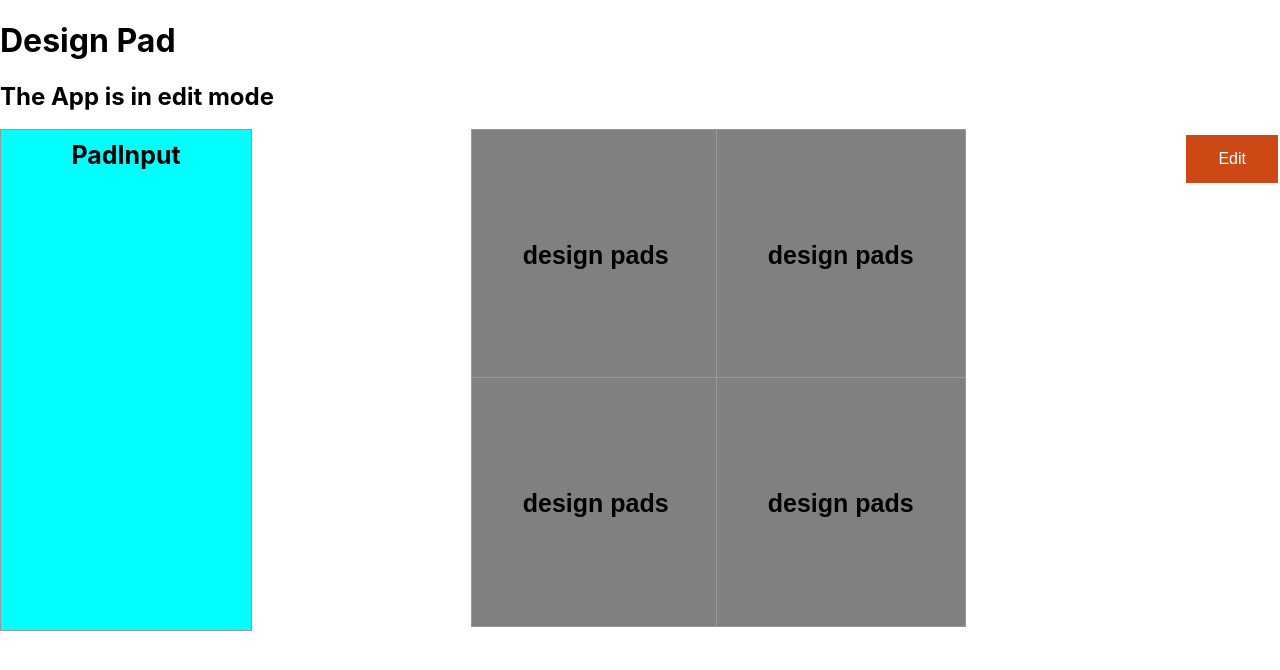
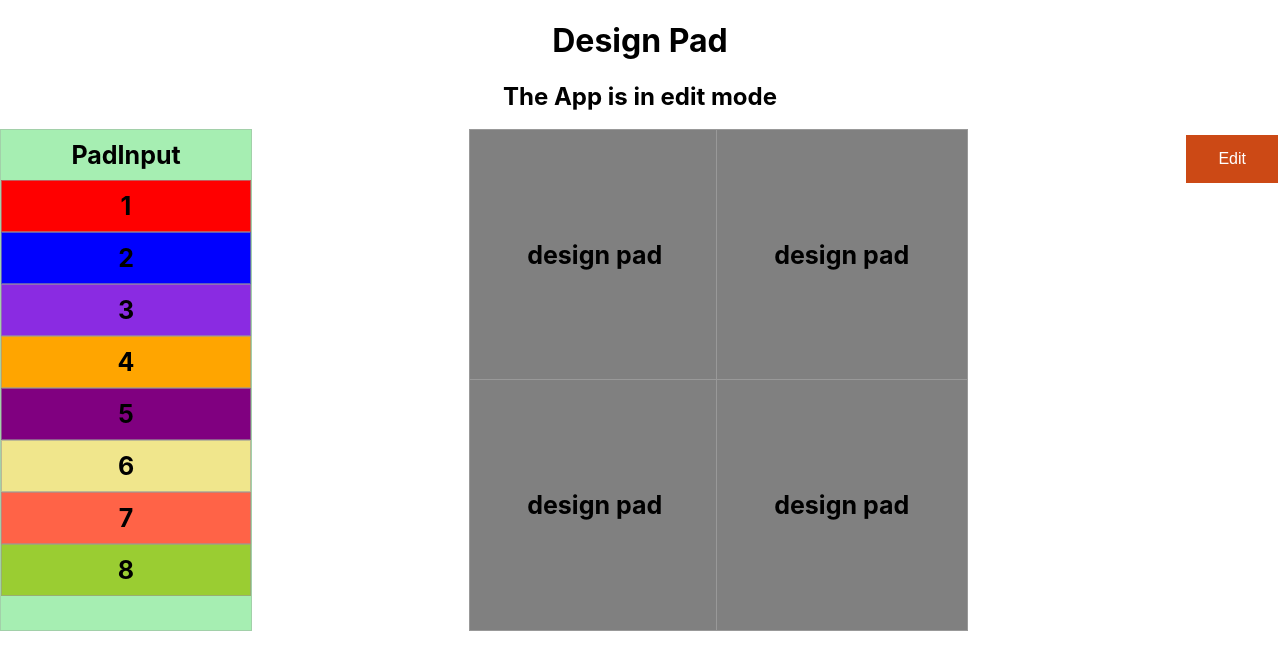
Before and after one commit to 464squad/design-pad, a React (Create React App) app: page / in a window 1280 px wide. Both pictures are taken after a click on the button "Edit". Shown: the top 670 px of the page. Built offline with nearby package versions, Linux system fonts and the light colour scheme.

Commit message:
adding functioning design pad components

```diff
--- a/src/App.js
+++ b/src/App.js
@@ -4,7 +4,7 @@ import DesignContainer from './components/DesignContainer';
 
 function App() {
   return (
-    <div>
+    <div style={{ textAlign:"center", justifyContent:"center"}} >
     <h1>Design Pad</h1>
     <DesignContainer/>
 
--- a/src/components/DesignBoard.js
+++ b/src/components/DesignBoard.js
@@ -1,43 +1,68 @@
 import React, { Component } from 'react'
 import "./style.css"
-class DesignPad extends Component{
+class DesignBoard extends Component {
 
-
-    render(){
-        return(
-        <button className="square">
-             design pads
-            </button>
-        )
-    }
-}
- class DesignBoard extends Component {
 
     constructor(props) {
         super(props)
 
+       // let padInputColor= null;
         this.state = {
-             squares: Array(4).fill(null)
+             squares: Array(4).fill(null),
+
         }
     }
 
+    drop=(ev)=>{
+        ev.preventDefault();
+        var data = ev.dataTransfer.getData("text");
+        //console.log("in drop: "+data)
+        //console.log(ev.target)
+        //ev.target.appendChild(document.getElementById(data));
+       let padInputColor = document.getElementById(data).style.backgroundColor
+       console.log("final padInput--" +padInputColor)
+       ev.target.style.backgroundColor = padInputColor
+
+
+
+
+}
+
+
+      allowDrop =(ev)=> {
+        ev.preventDefault();
+      }
+
     renderDesignPad(i)
     {
-        return <DesignPad value ={this.state.squares[i]}/>
+        const mode = this.props.mode
+        if(mode === false){
+            return(
+            <div id= "this.props.value" className="square">
+                design pad
+                </div>
+            )
+            }
+            return (           /*in edit mode*/
+                <div className="square"
+                onDrop= {this.drop}  onDragOver={this.allowDrop}>
+                 design pad
+               </div>
+            )
     }
     render() {
+
         return (
             <div>
                 <div className="board-row">
                     {this.renderDesignPad(0)}
                     {this.renderDesignPad(1)}
+                </div>
 
-                </div>
                 <div className="board-row">
-                {this.renderDesignPad(2)}
-                {this.renderDesignPad(3)}
-
-                </div>
+                 {this.renderDesignPad(2)}
+                 {this.renderDesignPad(3)}
+               </div>
 
 
             </div>
--- a/src/components/DesignContainer.js
+++ b/src/components/DesignContainer.js
@@ -30,7 +30,7 @@ class DesignContainer extends Component {
 
                 <div className="board">
                 <div className = "design-board">
-                <DesignBoard />
+                <DesignBoard  mode={this.state.mode}/>
                 </div>
                 </div>
 
@@ -53,6 +53,9 @@ class DesignContainer extends Component {
                 <div className = "design-board">
                 <DesignBoard />
                 </div>
+                <div>
+
+                </div>
                 </div>
 
             </div>
--- a/src/components/PadInput.js
+++ b/src/components/PadInput.js
@@ -1,11 +1,42 @@
 import React, { Component } from 'react'
 import "./style.css"
 export class PadInput extends Component {
+
+    drag =(ev) =>{
+       ev.dataTransfer.setData("text", ev.target.id);
+       console.log(ev.target)
+       const selectedcolor = ev.target.style.backgroundColor
+       console.log("color: "+selectedcolor)
+      // ev.dataTransfer.setData("text", selectedcolor);
+
+     }
    render() {
        return (
+           <div>
+
            <div className="pad-box">
            <div>PadInput</div>
+           <div>
+           <div id = "clr1" style={{border: "1px solid #9999", backgroundColor: "red"}} draggable={true} onDragStart={this.drag}>1</div>
+           <div id = "clr2" style={{border: "1px solid #9999", backgroundColor: "blue"}} draggable={true} onDragStart={this.drag} >2</div>
            </div>
+           <div>
+           <div id = "clr3" style={{border: "1px solid #9999", backgroundColor: "blueviolet"}} draggable={true} onDragStart={this.drag}>3</div>
+           <div id = "clr4" style={{border: "1px solid #9999", backgroundColor: "orange"}} draggable={true} onDragStart={this.drag}>4</div>
+           </div>
+           <div >
+           <div id = "clr5" style={{border: "1px solid #9999", backgroundColor: "purple"}} draggable={true} onDragStart={this.drag}>5</div>
+           <div id = "clr6" style={{border: "1px solid #9999",backgroundColor:"khaki"}} draggable={true} onDragStart={this.drag}>6</div>
+           </div>
+           <div>
+           <div id = "clr7" style={{border: "1px solid #9999", backgroundColor:"tomato"}} draggable={true} onDragStart={this.drag}>7</div>
+           <div id = "clr8" style={{border: "1px solid #9999",backgroundColor:"yellowgreen"}}draggable={true} onDragStart={this.drag}>8</div>
+           </div>
+           </div>
+
+
+           </div>
+
        )
    }
 }
--- a/src/components/style.css
+++ b/src/components/style.css
@@ -1,11 +1,15 @@
-.design-board {
+.board {
   display: flex;
   justify-content: center;
   font-size: bold;
   align-items: center;
 }
-
-.square {
+.design-board {
+  display: flex;
+  justify-content: center;
+  align-items: center;
+}
+.squareColorChanged {
   background: grey;
   border: 1px solid #999;
   float: left;
@@ -19,9 +23,24 @@
   text-align: center;
   width: 250px;
 }
+
+.square {
+  background: grey;
+  border: 1px solid #999;
+  float: left;
+  font-size: 25px;
+  font-weight: bold;
+  height: 250px;
+  margin-right: -5px;
+  margin-top: -2px;
+  padding: 0;
+  text-align: center;
+  width: 250px;
+  line-height: 250px;
+}
 .pad-box {
-  background: aqua;
-  border: 1px solid #999;
+  background: rgb(166, 238, 178);
+  border: 1px solid rgba(153, 153, 153, 0.363);
   float: left;
   font-size: 25px;
   font-weight: bold;
@@ -33,21 +52,17 @@
   text-align: center;
   width: 250px;
 }
-.game {
-  text-align: center;
-  float: center;
-  flex-direction: row;
-  align-items: center;
-}
+
 .board-row:after {
   clear: both;
   content: "";
-  display: table;
-  align-items: center;
-  justify-content: center;
+  /* display: table;*/
+  /* align-items: center;
+  justify-content: center;*/
 }
 .button {
   float: right;
+  background-color: #252d3bde;
   padding: 15px 32px;
   text-align: center;
   text-decoration: none;
```
Lines whose indentation alone changed are shown as unchanged.
